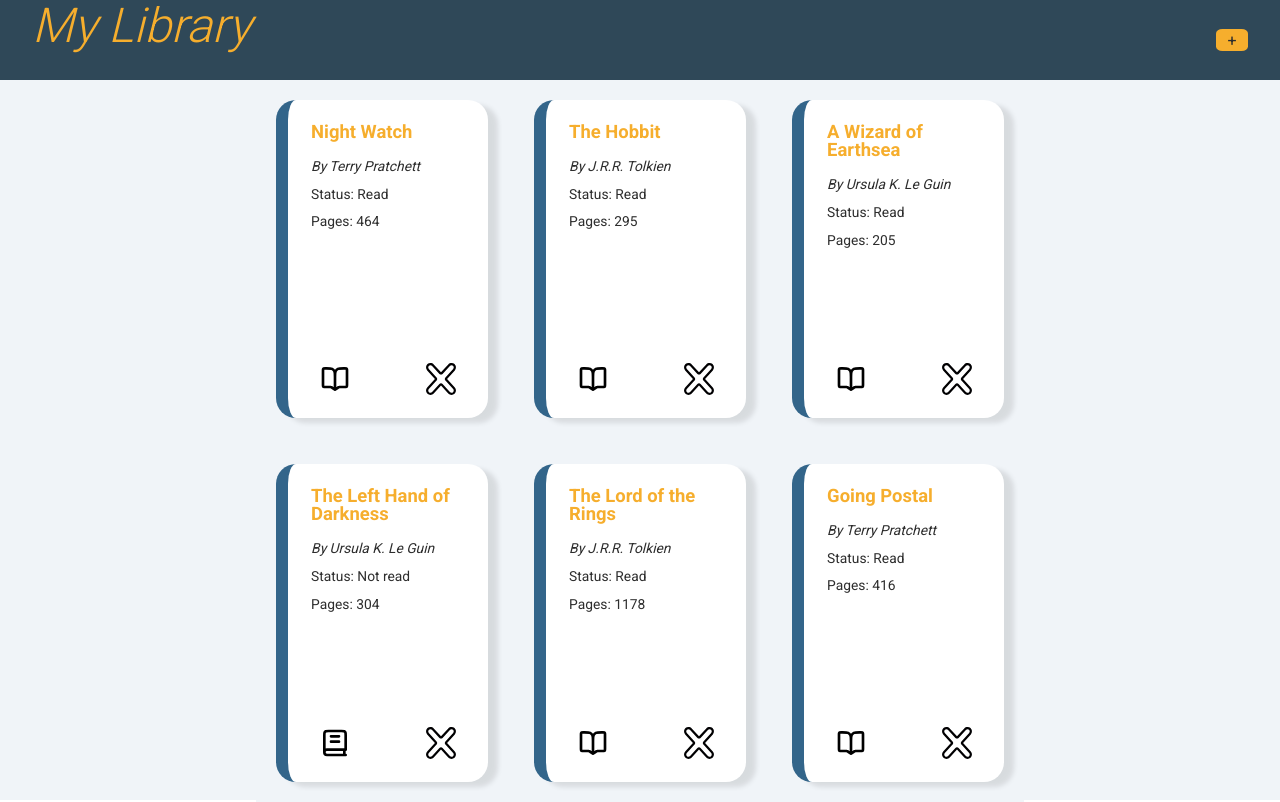
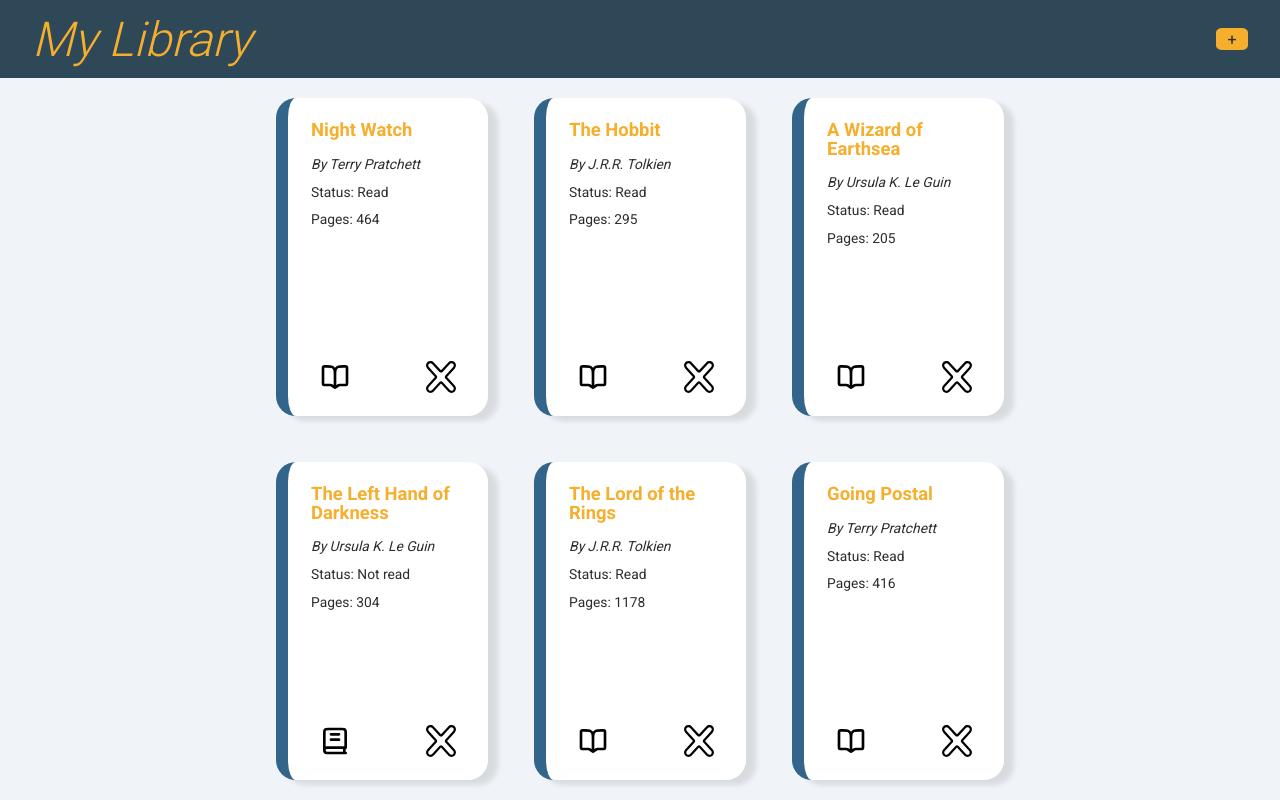
Before and after one commit to jufu87/Library, a plain HTML site: page index.html in a window 1280 px wide. Drawn offline with Linux system fonts and the light colour scheme.

Commit message:
Styling changes

```diff
--- a/index.html
+++ b/index.html
@@ -26,7 +26,7 @@
         </div>
     </div>
 
-    <div class="form-wrapper">
+
 
     <dialog id="bookModal">
         <form id="bookForm">
@@ -46,7 +46,7 @@
             <button type="button" id="cancelButton">Cancel</button>
         </form>
     </dialog>
-    </div>
+
 
 
 </body>
--- a/scripts.js
+++ b/scripts.js
@@ -53,6 +53,7 @@ bookModal.addEventListener("click", (event) => {
     }
 });
 
+// For pressing esc
 bookModal.addEventListener("close", () => {
     document.getElementById("siteContent").classList.remove("blurred");
 });
--- a/styles.css
+++ b/styles.css
@@ -49,6 +49,12 @@ body {
 
 }
 
+#website-title {
+    font-size: 3em;
+    font-style: italic;
+    font-weight: 300;
+    color: var(--color-accent);
+}
 #openModalButton {
     border-radius: 20%;
     font-size: 2em;
@@ -64,17 +70,6 @@ body {
     transition-duration: 0.3s;
 }
 
-#website-title {
-    margin-bottom: 30px;
-    font-size: 3em;
-    font-style: italic;
-    font-weight: 300;
-    color: var(--color-accent);
-}
-
-.form-wrapper {
-    margin-top: 30px;
-}
 
 #bookForm {
     display: flex;
@@ -134,7 +129,7 @@ body {
     box-shadow: 10px 5px 5px rgba(0, 0, 0, 0.1);
     overflow: hidden;
     font-size: inherit;
-    transition: transform 0.25s ease, box-shadow 1.0s ease;
+    transition: transform 0.25s ease, box-shadow 0.6s ease;
 }
 
 .book-card:hover {
@@ -220,8 +215,6 @@ button {
     font-size: inherit !important;
 }
 
-
-
 /* Modal styles */
 dialog {
     position: fixed;
```
Also changed, not shown: images/plus.svg (added). Lines whose indentation alone changed are shown as unchanged.
